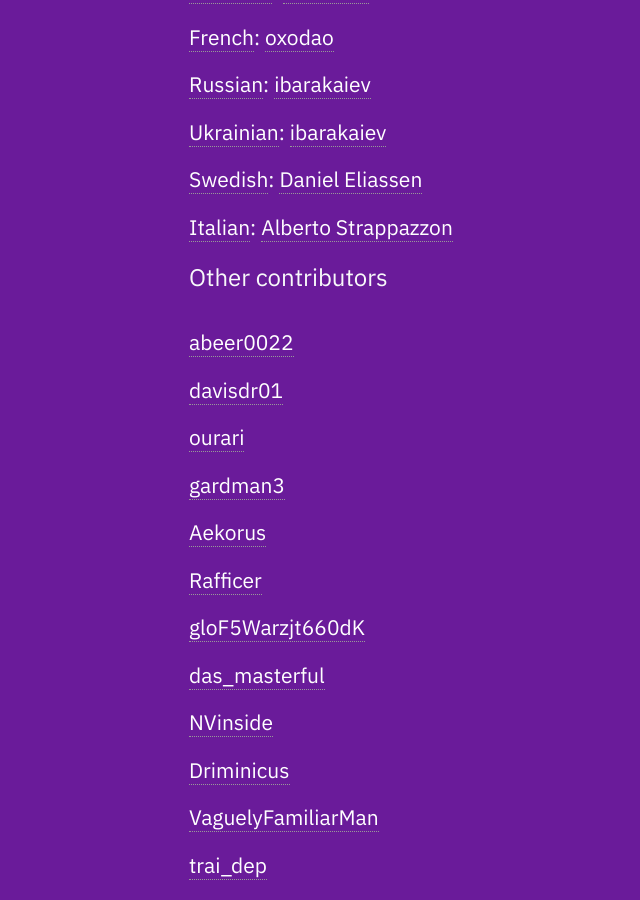
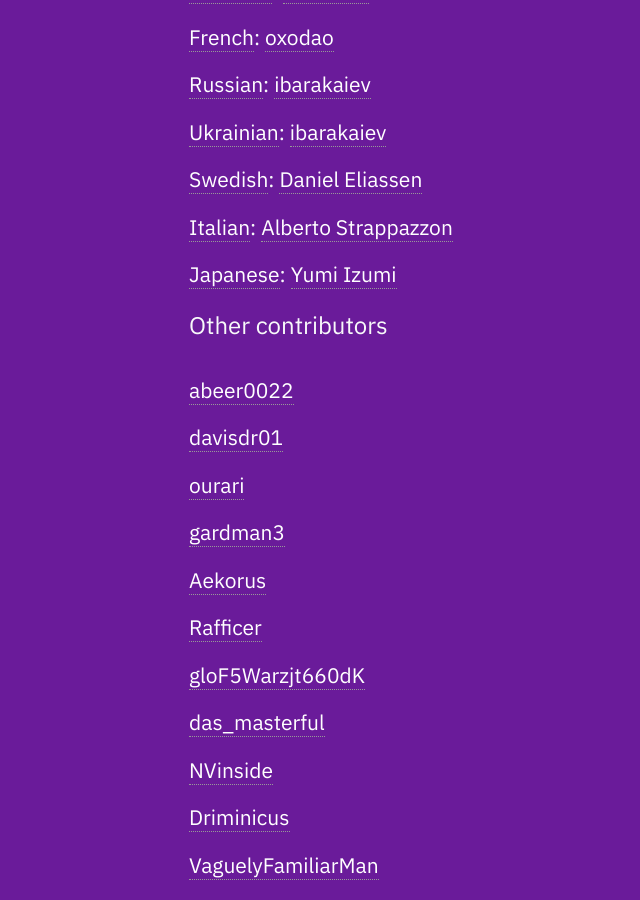
Before and after one commit to milesmcc/whyprivacymatters, a Jekyll site: the page built from CONTRIBUTORS.md, in a window 1280 px wide and 900 px high, scrolled down 894 px. Shown: the whole window, without its empty margins (86-726 px from the left). Built offline with Jekyll 4.4.1, drawn with Linux system fonts in a browser that asks for light colours.

Commit message:
Complete Japanese translation

```diff
--- a/CONTRIBUTORS.md
+++ b/CONTRIBUTORS.md
@@ -40,6 +40,8 @@ Much of the content was compiled out of [this](https://www.reddit.com/r/privacy/
 
 [Italian](/translations/it): [Alberto Strappazzon](https://github.com/Strappazzon)
 
+[Japanese](/translations/jp): [Yumi Izumi](https://github.com/aapl-yumi)
+
 #### Other contributors
 [abeer0022](https://www.reddit.com/r/privacy/comments/6w5nw6/why_does_privacy_matter_help_me_write_16_short/dm5i5vt/)
 
--- a/_includes/lang.html
+++ b/_includes/lang.html
@@ -22,6 +22,7 @@
       <a class="dropdown-item {% if page.lang == 'ca' %}active{% endif %}" href="{{ '/translations/ca' | relative_url }}">Catalan</a>
       <a class="dropdown-item {% if page.lang == 'sv' %}active{% endif %}" href="{{ '/translations/sv' | relative_url }}">Svenska</a>
       <a class="dropdown-item {% if page.lang == 'it' %}active{% endif %}" href="{{ '/translations/it' | relative_url }}">Italiano</a>
+      <a class="dropdown-item {% if page.lang == 'jp' %}active{% endif %}" href="{{ '/translations/jp' | relative_url }}">日本語</a>
     </div>
   </div>
 </div>
```
